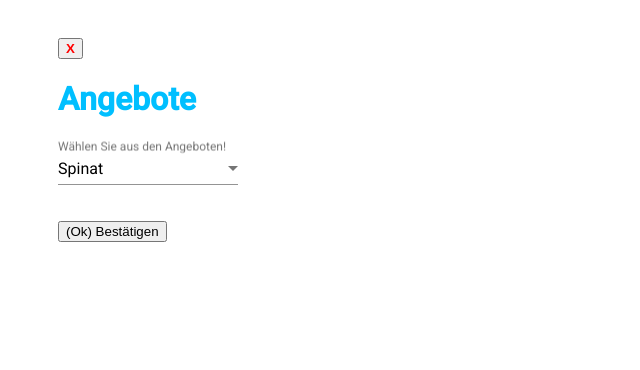
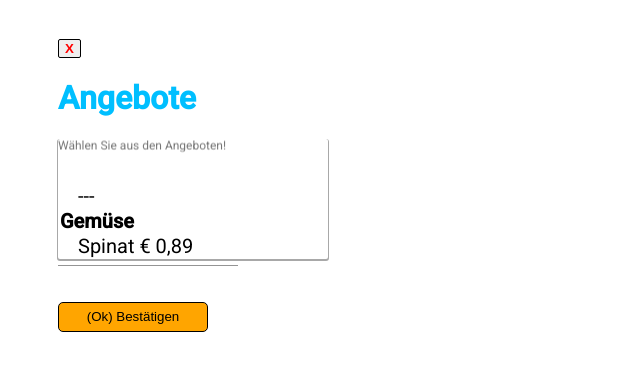
Before and after one commit to MUAS-DTLab-WiSe19-20-Apps-Demenz/WiSe19-20-Apps-Demenz-Supermarkt-Navigation, an Angular app in the folder src/: page /Angebote in a window 1280 px wide. Shown: the top 370 px of the page, without its empty margins (0-640 px from the left). Built offline with nearby package versions, Linux system fonts and the light colour scheme.

Commit message:
Preise hinzugefügt und Navigation Seite und Angebote Seite Layout etwas verändert.

```diff
--- a/src/src/app/components/angebote/angebote.component.css
+++ b/src/src/app/components/angebote/angebote.component.css
@@ -0,0 +1,29 @@
+
+.Ok {
+    width: 150px;
+    height: 30px;
+    border: 1px solid black;
+    border-radius: 5px;
+    background: #eee;
+    background-image: linear-gradient(orange, orange);
+    color: black;
+   }
+
+.X-Button{
+
+    border: 1px solid black;
+    border-radius: 2px;
+}
+
+#deals{
+
+    font-size: 20px;
+
+    color: black;
+    width: 150%;
+    max-width: 150%;
+    box-sizing: border-box;
+
+    box-shadow: 0 1px 0 1px rgb(168, 168, 168);
+
+}
--- a/src/src/app/components/angebote/angebote.component.html
+++ b/src/src/app/components/angebote/angebote.component.html
@@ -1,7 +1,7 @@
 
 <header>
 
-    <button name = "X-Button" (click) = "backToShoppingList()"
+    <button class = "X-Button" (click) = "backToShoppingList()"
         style = "color:red"><strong>X</strong>
     </button>
 
@@ -14,38 +14,44 @@
 
     <mat-form-field>
         <mat-label>Wählen Sie aus den Angeboten!</mat-label>
-            <select matNativeControl>
+        <!-- Mit Strg kann man Mehrere auswählen (multiple) -->
+        <div class = "deals-select">
+            <select id = "deals" matNativeControl multiple>
+                <optgroup>
+                    <option>---</option>
+                </optgroup>
 
                 <optgroup label = "Gemüse">
-                    <option value="Spinat">Spinat</option>
-                    <option value="Brokkoli">Brokkoli</option>
-                    <option value="Lauch">Lauch</option>
+                    <option label="Spinat € 0,89">Spinat</option>
+                    <option label="Brokkoli € 0,99">Brokkoli</option>
+                    <option label="Lauch € 0,69">Lauch</option>
                 </optgroup>
 
                 <optgroup label = "Obst">
-                    <option label="Äpfel">Äpfel</option>
-                    <option label="Birnen">Birnen</option>
-                    <option label="Mandarinen">Mandarinen</option>
+                    <option label="Äpfel € 1,55">Äpfel</option>
+                    <option label="Birnen € 1,89">Birnen</option>
+                    <option label="Mandarinen € 1,29">Mandarinen</option>
                 </optgroup>
 
                 <optgroup label = "Milch und Milchprodukte">
-                    <option label="Milch">Milch</option>
-                    <option label="Käse">Käse</option>
-                    <option label="Frischkäse">Frischkäse</option>
+                    <option label="Milch € 0,90">Milch</option>
+                    <option label="Käse € 0,80">Käse</option>
+                    <option label="Frischkäse € 0,78">Frischkäse</option>
                 </optgroup>
 
                 <optgroup label = "Fisch und Fleisch">
-                    <option label="Putensteaks">Putensteaks</option>
-                    <option label="Rinderschnitzel">Rinderschnitzel</option>
-                    <option label="Lachs">Lachs</option>
+                    <option label="Putensteaks € 4,99">Putensteaks</option>
+                    <option label="Rinderschnitzel € 4,75">Rinderschnitzel</option>
+                    <option label="Lachs € 6,99">Lachs</option>
                 </optgroup>
-
             </select>
 
+         </div>
     </mat-form-field>
+
 
 <p>
 
-<button (click) = "backToShoppingList()">(Ok) Bestätigen</button>
+<button class = "Ok" (click) = "backToShoppingList()">(Ok) Bestätigen</button>
 
 </p>
--- a/src/src/app/components/angebote/angebote.component.ts
+++ b/src/src/app/components/angebote/angebote.component.ts
@@ -19,6 +19,7 @@ export class AngeboteComponent implements OnInit {
 
   backToShoppingList(): void
   {
+
     this.router.navigate(["shoppingList"]);
   }
 
--- a/src/src/app/components/navigation/navigation.component.css
+++ b/src/src/app/components/navigation/navigation.component.css
@@ -0,0 +1,18 @@
+
+.X-Button
+{
+
+    border: 1px solid black;
+    border-radius: 2px;
+}
+
+.binDa
+{
+    width: 400px;
+    height: 30px;
+    border: 1px solid black;
+    border-radius: 5px;
+    background: #eee;
+    background-image: linear-gradient(orange, orange);
+    color: black;
+}
--- a/src/src/app/components/navigation/navigation.component.html
+++ b/src/src/app/components/navigation/navigation.component.html
@@ -1,11 +1,11 @@
 
 <header>
 
-    <button name = "X-Button" (click) = "changeNavigationButton()"
+    <button class = "X-Button" (click) = "changeNavigationButton()"
         style = "color:red"><strong>X</strong>
     </button>
 
-    <h1>Gehen Sie zum ALDI - Eingang!</h1>
+    <h1 style = "color: deepskyblue">Gehen Sie zum ALDI - Eingang!</h1>
 
 
 
@@ -19,5 +19,5 @@
 
 
 <footer>
-    <button>BIN DA!</button>
+    <button class ="binDa">BIN DA!</button>
 </footer>
--- a/src/src/app/components/shopping-list/shopping-list.component.html
+++ b/src/src/app/components/shopping-list/shopping-list.component.html
@@ -10,7 +10,7 @@
     <app-product *ngFor = "let product of listService.getProductList() | async" [productInstance] = "product"></app-product>
 </div>
 
-<div fxLayout = "row" class = "extra-buttons">
+<div  class = "extra-buttons">
 <button (click) = "toAngebote()">Angebote</button>
 
 <button (click)= "toSortiments()">Sortimente</button>
```
